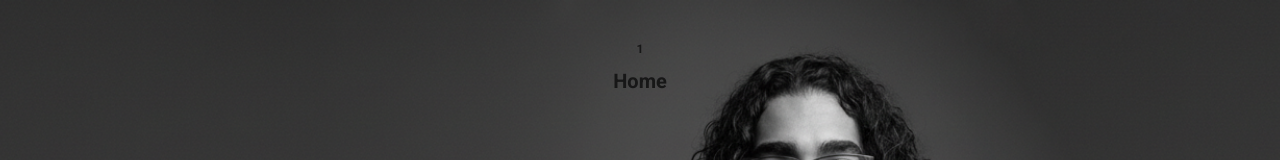
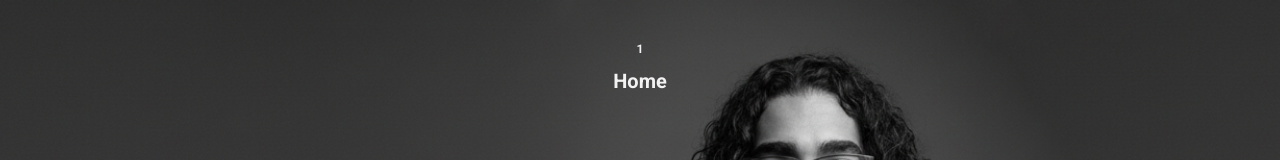
Before and after one commit to kelvin-san/personal-portfolio, a Next.js app: page / in a window 1280 px wide. Shown: the top 160 px of the page. Built offline with nearby package versions, Linux system fonts and the light colour scheme.

Commit message:
feat: change header's behavior based on active section

```diff
--- a/src/app/components/header.module.css
+++ b/src/app/components/header.module.css
@@ -1,9 +1,4 @@
 .container {
-  position: fixed;
-  left: 50%;
-  transform: translateX(-50%);
-  margin-top: 2.5rem;
-
   display: flex;
   flex-direction: column;
   align-items: center;
--- a/src/app/globals.css
+++ b/src/app/globals.css
@@ -27,6 +27,17 @@ body {
   font-family: 'Roboto', sans-serif;
 }
 
+.header {
+  position: fixed;
+  left: 50%;
+  transform: translateX(-50%);
+  margin-top: 2.5rem;
+
+  transition: 0.4s;
+
+  z-index: 999;
+}
+
 .snap-container {
   height: 100vh;
 
@@ -44,3 +55,11 @@ body {
   scroll-snap-align: start;
   scroll-snap-stop: always;
 }
+
+.light {
+  color: #020202;
+}
+
+.dark {
+  color: #f2f2f2;
+}
--- a/src/app/page.tsx
+++ b/src/app/page.tsx
@@ -52,8 +52,8 @@ export default function Home() {
 
   return (
     <div>
-      <div>
-        <Header secNumber={1} secTitle="Home" />
+      <div className={`header ${activeSection.theme}`}>
+        <Header secNumber={activeSection.id} secTitle={activeSection.title} />
       </div>
       <div>
         <SideMenu />
```
